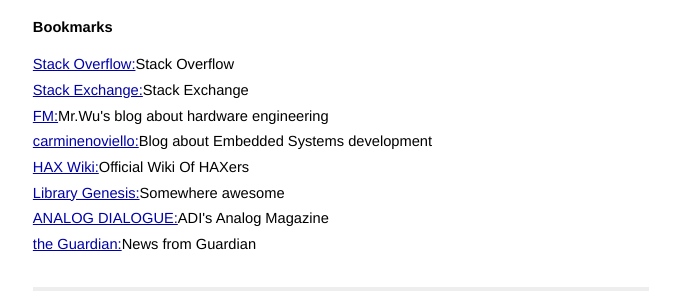
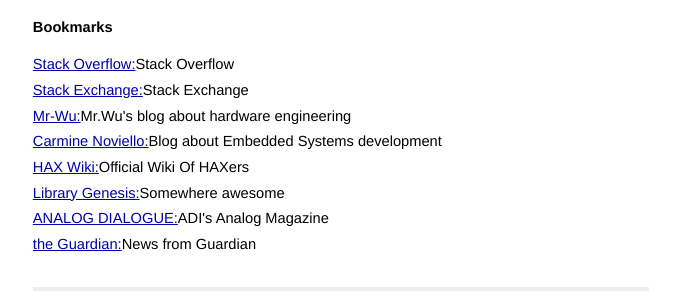
Before and after one commit to noobfish/noobfish.github.io, a Jekyll site: the page built from index.html, in a window 1280 px wide. Shown: the part 199-499 px from the top of the page, without its empty margins (299-979 px from the left). Built offline with Jekyll 4.4.1, drawn with Linux system fonts in a browser that asks for light colours; Markdown is read by kramdown in place of the engine named in the settings.

Commit message:
Update index.html
spelling correction

```diff
--- a/index.html
+++ b/index.html
@@ -15,8 +15,8 @@
   <ul class="posts">
     <li><a href="https://stackoverflow.com/">Stack Overflow:</a>Stack Overflow</li>
     <li><a href="https://stackexchange.com/sites">Stack Exchange:</a>Stack Exchange</li>
-    <li><a href="http://www.mr-wu.cn">FM:</a>Mr.Wu's blog about hardware engineering</li>
-    <li><a href="https://www.carminenoviello.com/">carminenoviello:</a>Blog about Embedded Systems development</li>
+    <li><a href="http://www.mr-wu.cn">Mr-Wu:</a>Mr.Wu's blog about hardware engineering</li>
+    <li><a href="https://www.carminenoviello.com/">Carmine Noviello:</a>Blog about Embedded Systems development</li>
     <li><a href="http://wiki.hax.co/Main_Page">HAX Wiki:</a>Official Wiki Of HAXers</li>
     <li><a href="http://gen.lib.rus.ec">Library Genesis:</a>Somewhere awesome</li>
     <li><a href="https://www.analog.com/en/analog-dialogue/50-years.html">ANALOG DIALOGUE:</a>ADI's Analog Magazine</li>
```
